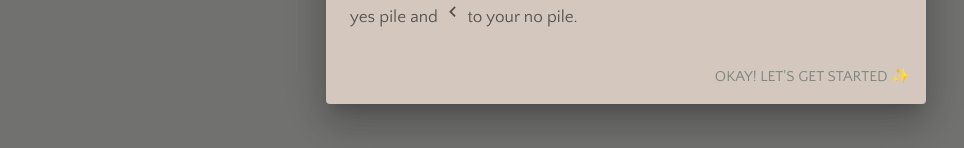
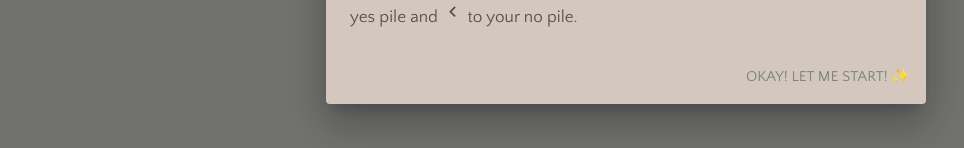
Before and after one commit to kristinetuazon/minimize, a Next.js app in the folder client/: page /dashboard/sort in a window 1280 px wide. Shown: the part 395-543 px from the top of the page, without its empty margins (14-978 px from the left). Built offline with nearby package versions, Linux system fonts and the light colour scheme; no server answers; a web font is replaced by a local one.

Commit message:
fix: wrong syntax for deployment

```diff
--- a/client/pages/dashboard/sort.js
+++ b/client/pages/dashboard/sort.js
@@ -27,7 +27,7 @@ export default function Sort() {
 
         </DialogContent>
         <DialogActions>
-          <Button onClick={handleClose}>Okay! Let's get started ✨</Button>
+          <Button onClick={handleClose}>Okay! Let me START! ✨</Button>
         </DialogActions>
       </Dialog>
     </div>
```
